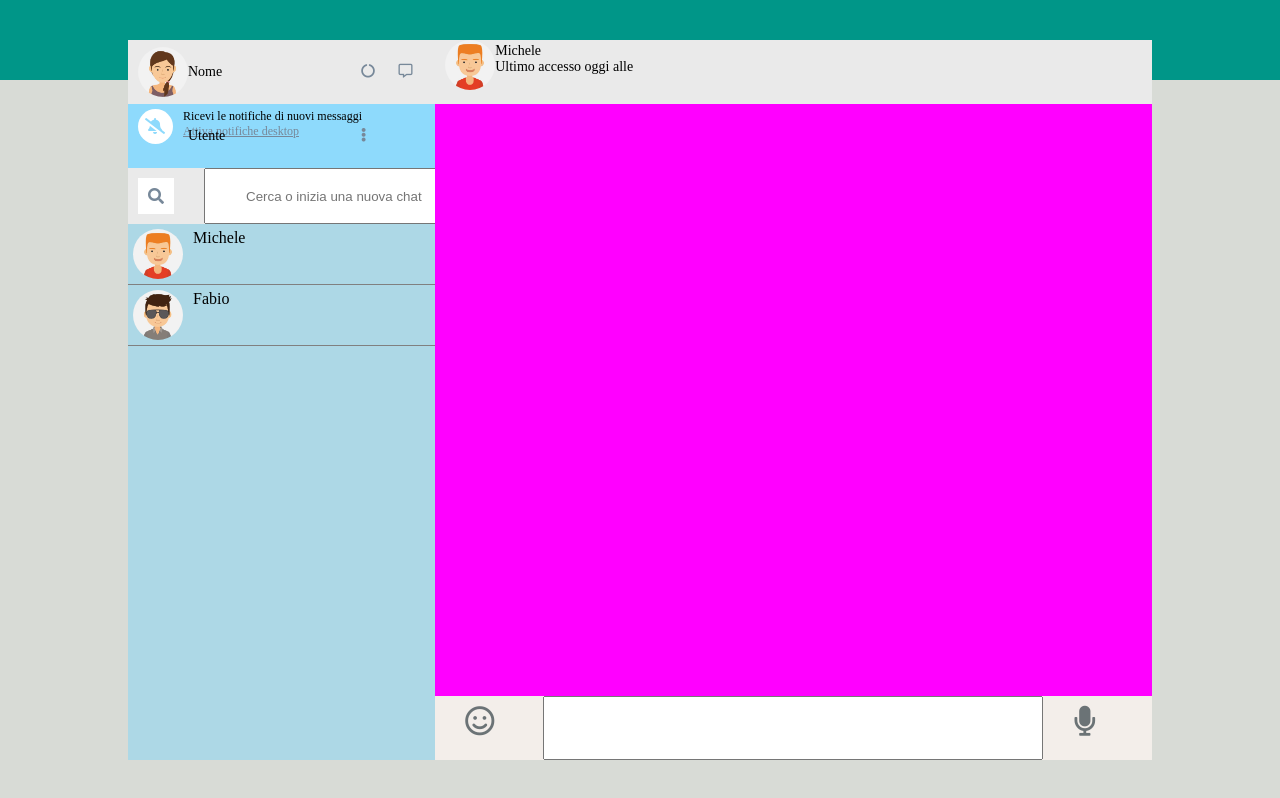
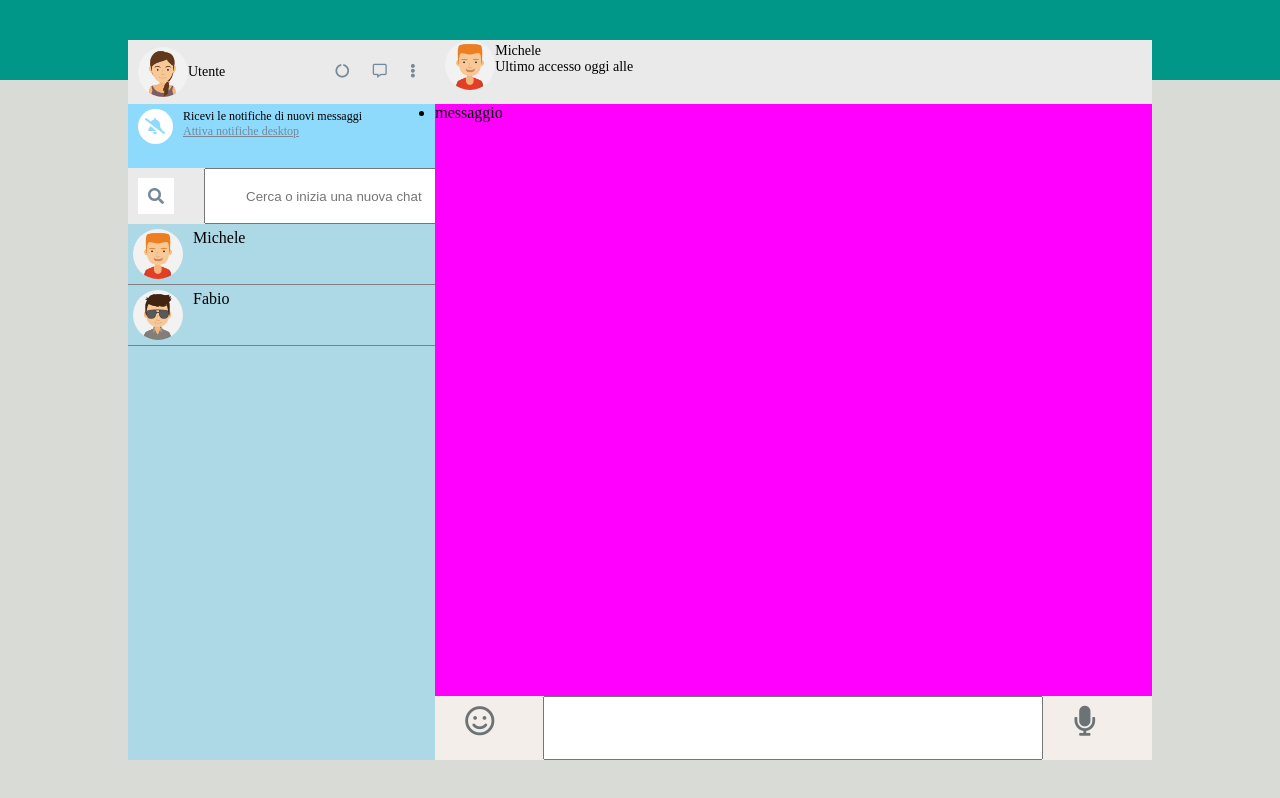
Before and after one commit to La-wii/vue-boolzapp, a plain HTML site: page index.html in a window 1280 px wide. Drawn offline with nearby package versions, Linux system fonts and the light colour scheme.

Commit message:
push ticket

```diff
--- a/index.html
+++ b/index.html
@@ -38,7 +38,7 @@
                     </div>
 
                     <div class="user-name">
-                        <p>Nome Utente</p>
+                        <p>Utente</p>
                     </div>
 
                     <div class="user-icons">
@@ -77,14 +77,8 @@
 
                 <div class="aside-content">
 
-                    <!-- <ul>
-                        <li class="friend"></li>
-                    </ul> -->
-
-
 
                     <div class="friend" v-for="(user, index) in contacts">
-                        <!-- <img src="img/avatar_1.jpg" alt=""> -->
                         <img :src="'img/avatar' +  user.avatar + '.jpg'" alt="user avatar">
                         <span>{{user.name}}</span>
                     </div>
@@ -108,6 +102,11 @@
                 </div>
 
                 <div class="chat">
+
+                    <ul>
+                        <li>messaggio</li>
+
+                    </ul>
 
                 </div>
 
--- a/js/script.js
+++ b/js/script.js
@@ -46,9 +46,10 @@ const app = new Vue(
                     text: 'Mi piacerebbe ma devo andare a fare la spesa.',
                     status: 'sent'
                     }
-                ]
+                    ]
                 }
             ]
+
         }
     }
 );
```
